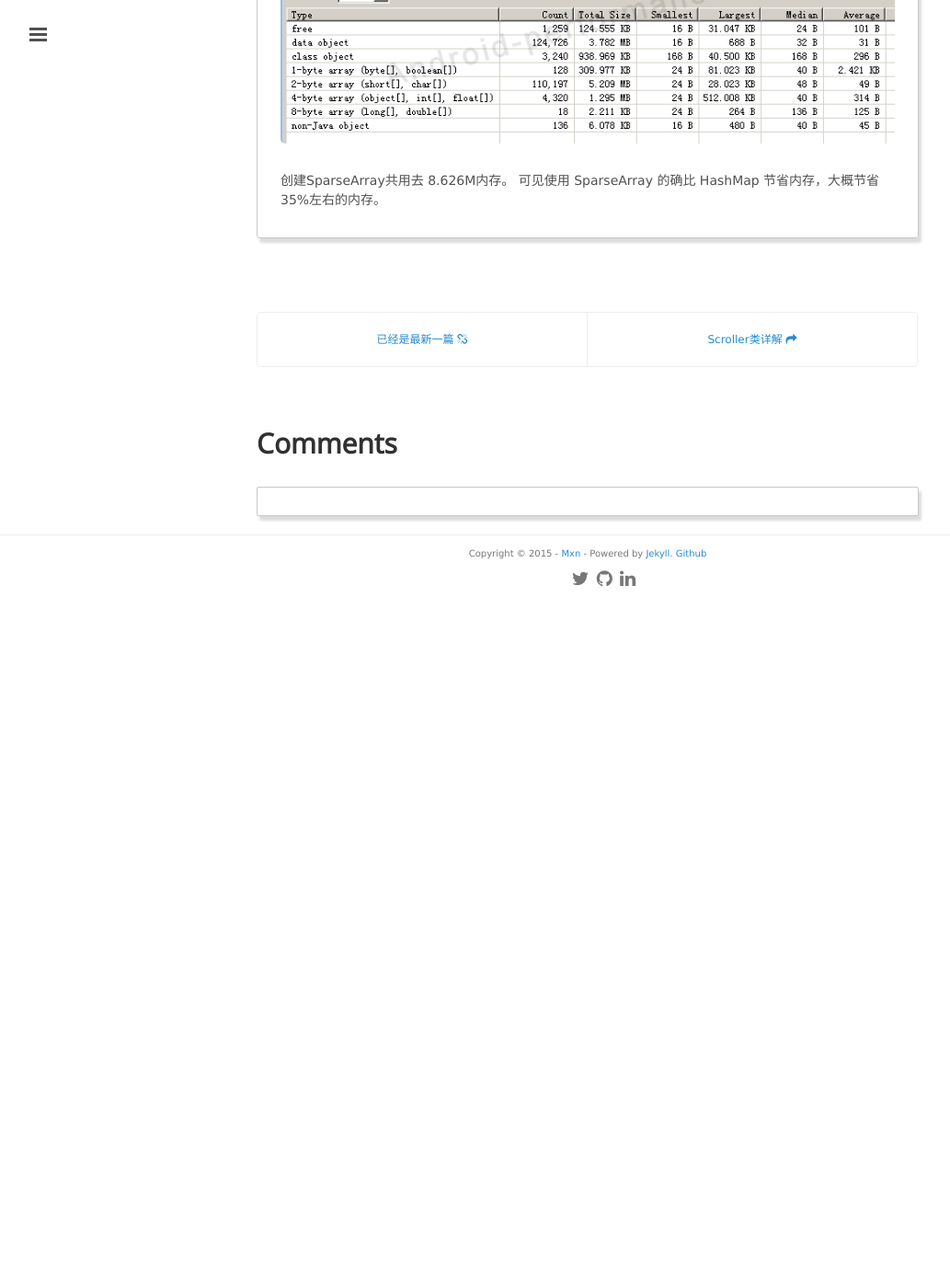
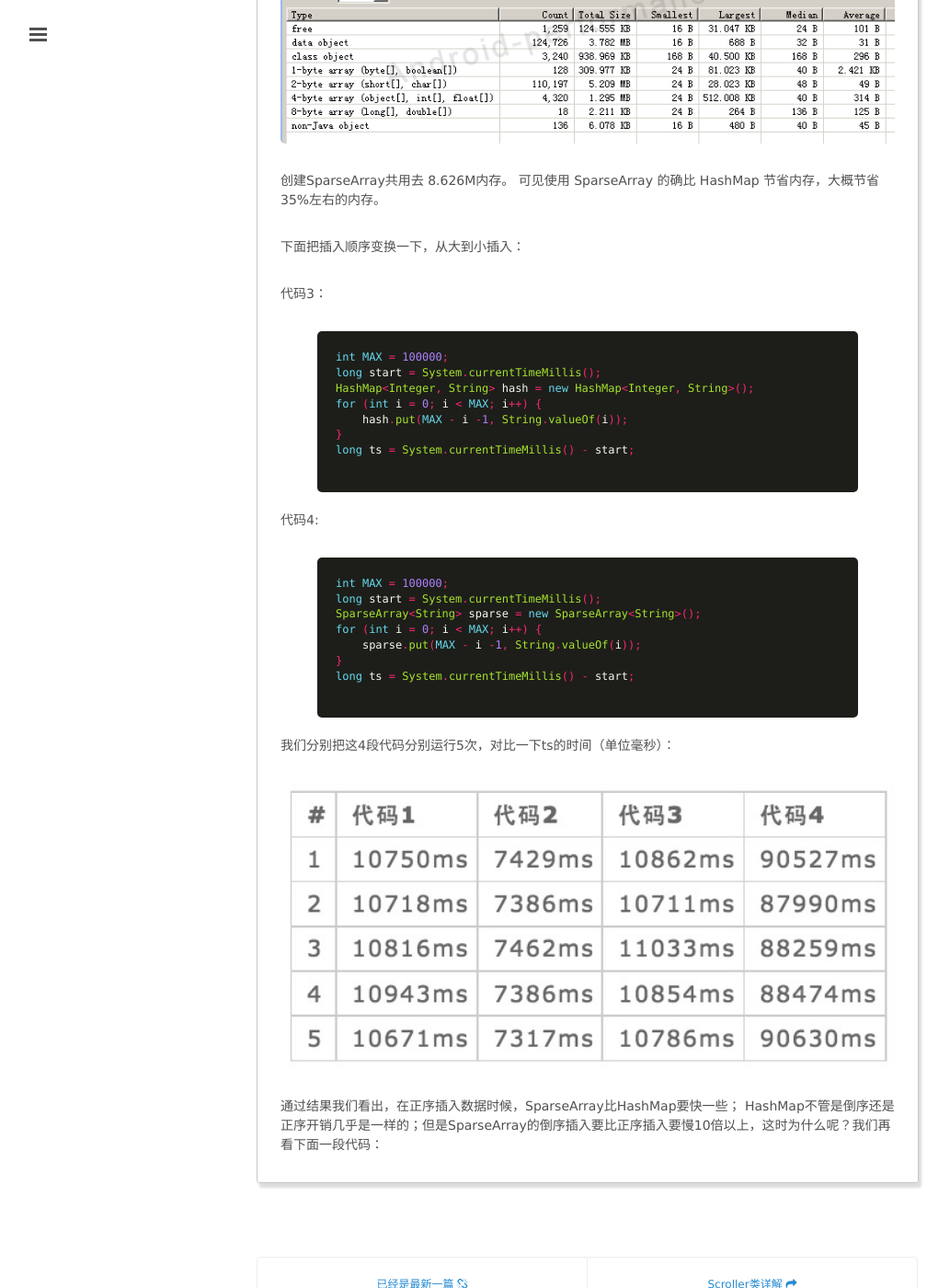
Before and after one commit to mxn21/mxn21.github.io, a Jekyll site: the page built from _posts/2015-7-25-Android中的稀疏数组SparseArray.md, in a window 1280 px wide and 1400 px high, scrolled down 5922 px. Shown: the whole window at 92% size, without its empty margins (1-1034 px from the left). Built offline with Jekyll 4.4.1, drawn with Linux system fonts in a browser that asks for light colours; Markdown is read by kramdown in place of the engine named in the settings; comment, search, counter and statistics services are not loaded; before the commit the page ends 6576 px from its top, so only the background shows below that.

Commit message:
2342323432
23423

```diff
--- a/_posts/2015-7-25-Android中的稀疏数组SparseArray.md
+++ b/_posts/2015-7-25-Android中的稀疏数组SparseArray.md
@@ -187,3 +187,37 @@
 
 创建SparseArray共用去 8.626M内存。
 可见使用 SparseArray 的确比 HashMap 节省内存，大概节省 35%左右的内存。
+
+
+下面把插入顺序变换一下，从大到小插入：
+
+代码3：
+
+    {% highlight java  %}
+int MAX = 100000;
+long start = System.currentTimeMillis();
+HashMap<Integer, String> hash = new HashMap<Integer, String>();
+for (int i = 0; i < MAX; i++) {
+    hash.put(MAX - i -1, String.valueOf(i));
+}
+long ts = System.currentTimeMillis() - start;
+     {% endhighlight %}
+
+代码4:
+
+    {% highlight java  %}
+int MAX = 100000;
+long start = System.currentTimeMillis();
+SparseArray<String> sparse = new SparseArray<String>();
+for (int i = 0; i < MAX; i++) {
+    sparse.put(MAX - i -1, String.valueOf(i));
+}
+long ts = System.currentTimeMillis() - start;
+         {% endhighlight %}
+
+我们分别把这4段代码分别运行5次，对比一下ts的时间（单位毫秒）：
+
+![](https://raw.githubusercontent.com/mxn21/mxn21.github.io/master/public/img/img48.png)
+
+通过结果我们看出，在正序插入数据时候，SparseArray比HashMap要快一些；
+HashMap不管是倒序还是正序开销几乎是一样的；但是SparseArray的倒序插入要比正序插入要慢10倍以上，这时为什么呢？我们再看下面一段代码：
```
Also changed, not shown: public/img/img48.png (added).
